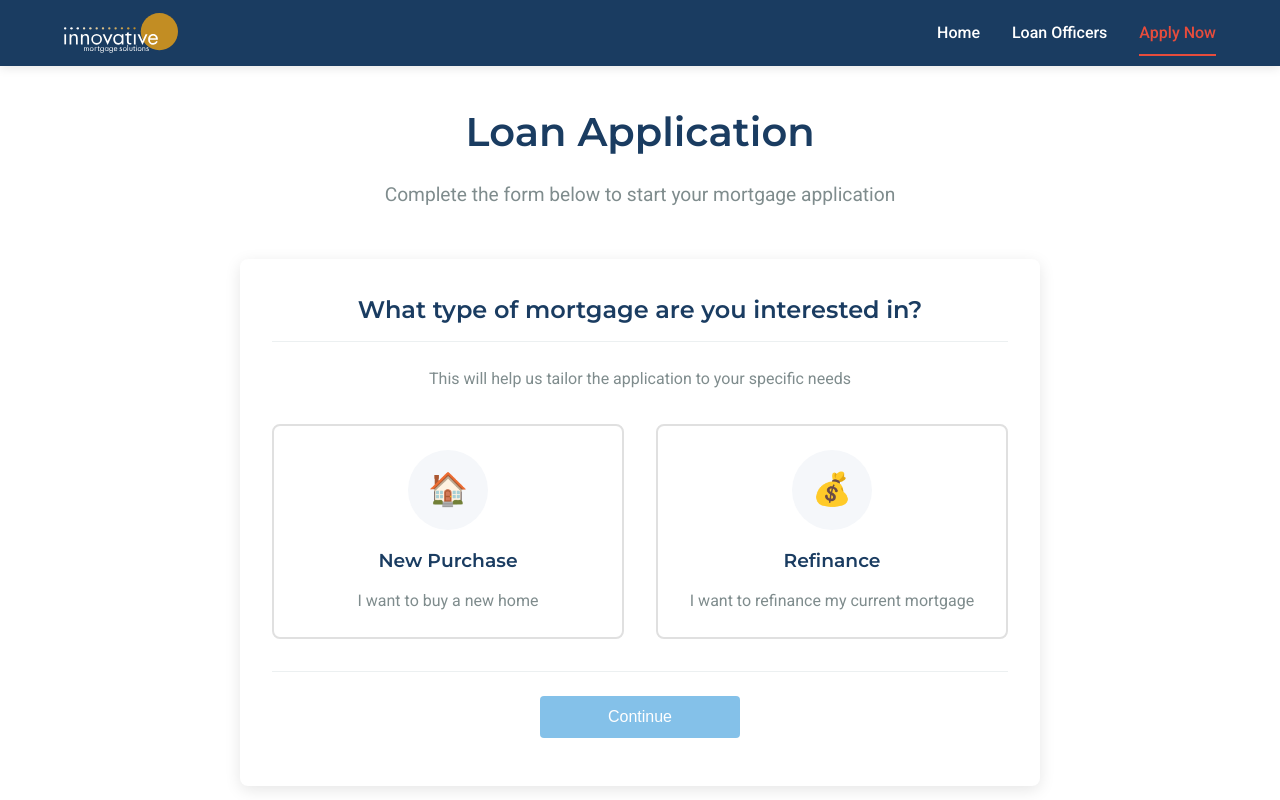
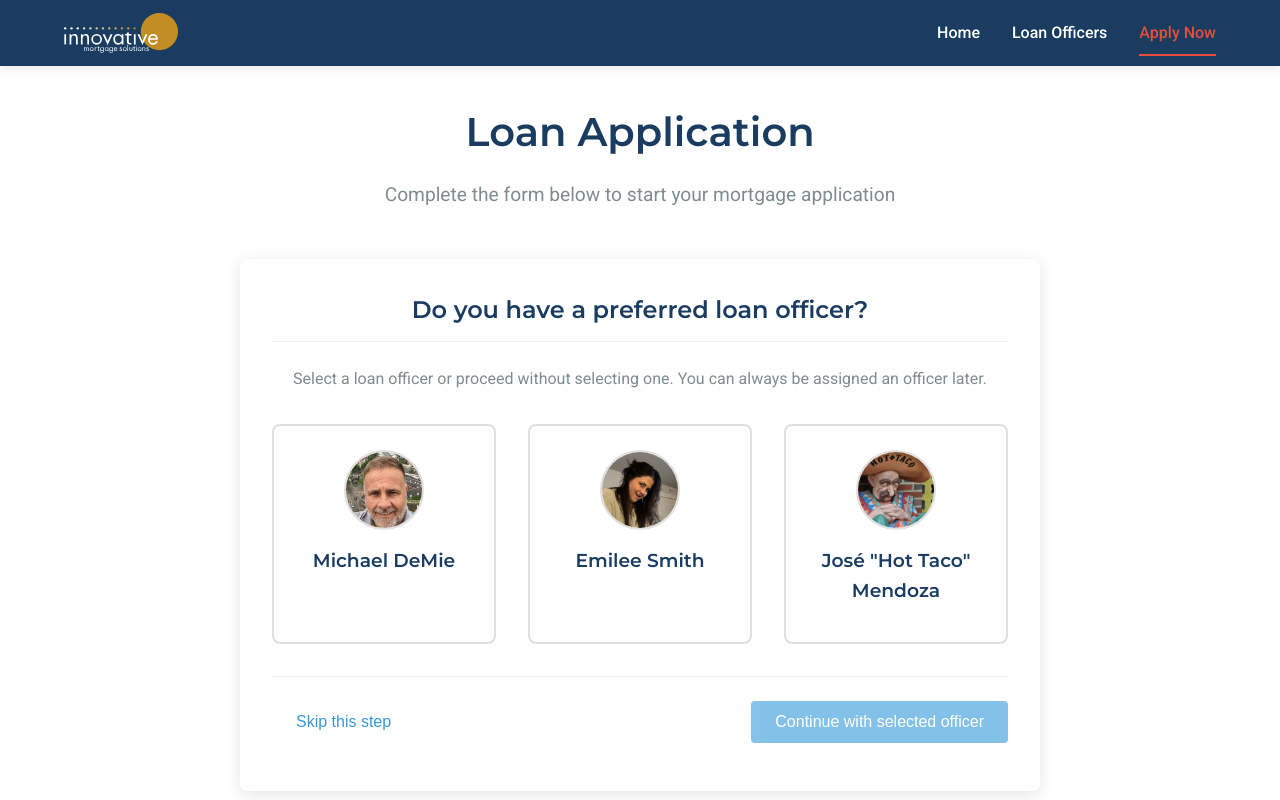
Before and after one commit to Skrillybrick/innovative-mortgage-solutions, an Angular app: page /loan-application in a window 1280 px wide. Shown: the top 800 px of the page. Built offline with nearby package versions, Linux system fonts and the light colour scheme.

Commit message:
Adding stuff

```diff
--- a/package.json
+++ b/package.json
@@ -6,7 +6,9 @@
     "start": "ng serve",
     "build": "ng build",
     "watch": "ng build --watch --configuration development",
-    "test": "ng test"
+    "test": "ng test",
+    "server": "cd server && npm install && node server.js",
+    "start:all": "concurrently \"npm run start\" \"npm run server\""
   },
   "private": true,
   "dependencies": {
@@ -26,6 +28,7 @@
     "@angular/cli": "^19.2.0",
     "@angular/compiler-cli": "^19.2.0",
     "@types/jasmine": "~5.1.0",
+    "concurrently": "^8.2.2",
     "jasmine-core": "~5.6.0",
     "karma": "~6.4.0",
     "karma-chrome-launcher": "~3.2.0",
--- a/src/app/app.config.ts
+++ b/src/app/app.config.ts
@@ -1,8 +1,13 @@
 import { ApplicationConfig, provideZoneChangeDetection } from '@angular/core';
 import { provideRouter } from '@angular/router';
+import { provideHttpClient } from '@angular/common/http';
 
 import { routes } from './app.routes';
 
 export const appConfig: ApplicationConfig = {
-  providers: [provideZoneChangeDetection({ eventCoalescing: true }), provideRouter(routes)]
+  providers: [
+    provideZoneChangeDetection({ eventCoalescing: true }),
+    provideRouter(routes),
+    provideHttpClient()
+  ]
 };
--- a/src/app/loan-application/loan-application.component.html
+++ b/src/app/loan-application/loan-application.component.html
@@ -20,8 +20,48 @@
     </div>
   }
 
+  <!-- Loan Officer Selection - Show first if no officer was pre-selected -->
+  @if (!applicationSubmitted && officerSelectionMode) {
+    <div class="application-form loan-purpose-form">
+      <div class="form-section">
+        <h2>Do you have a preferred loan officer?</h2>
+        <p>Select a loan officer or proceed without selecting one. You can always be assigned an officer later.</p>
+
+        <form [formGroup]="officerSelectionForm">
+          <div class="loan-officers-selection">
+            @for (officer of loanOfficers; track officer.id) {
+              <div class="officer-card">
+                <label class="radio-card">
+                  <input type="radio" [value]="officer.id" formControlName="selectedOfficerId">
+                  <div class="card-content">
+                    <div class="officer-image">
+                      <img [src]="officer.imageUrl" [alt]="officer.name" onerror="this.src='assets/loan-officers/placeholder-profile.png'">
+                    </div>
+                    <h3>{{officer.name}}</h3>
+                  </div>
+                </label>
+              </div>
+            }
+          </div>
+
+          <div class="form-navigation">
+            <button class="btn-secondary" (click)="skipOfficerSelection()">
+              Skip this step
+            </button>
+            <button
+              class="btn-next"
+              [disabled]="!officerSelectionForm.get('selectedOfficerId')?.value"
+              (click)="selectLoanOfficer()">
+              Continue with selected officer
+            </button>
+          </div>
+        </form>
+      </div>
+    </div>
+  }
+
   <!-- Loan Purpose Selection - Only show if not submitted and purpose not selected -->
-  @if (!applicationSubmitted && !loanPurposeSelected) {
+  @if (!applicationSubmitted && !loanPurposeSelected && !officerSelectionMode) {
     <div class="application-form loan-purpose-form">
       <div class="form-section">
         <h2>What type of mortgage are you interested in?</h2>
@@ -960,9 +1000,11 @@
 
             <div class="terms-agreement">
               <label class="checkbox-label">
-                <input type="checkbox" formControlName="agreeToTerms">
-                I agree to the terms and conditions, and authorize Innovative Mortgage Solutions to check my credit.
-                <span class="required">*</span>
+                <input type="checkbox" formControlName="agreeToTerms" id="terms-checkbox">
+                <span>
+                  I agree to the terms and conditions, and authorize Innovative Mortgage Solutions to check my credit.
+                  <span class="required">*</span>
+                </span>
               </label>
               @if (hasError(documentationForm, 'agreeToTerms', 'required')) {
                 <div class="error-message">
--- a/src/app/loan-application/loan-application.component.scss
+++ b/src/app/loan-application/loan-application.component.scss
@@ -3,6 +3,60 @@
   max-width: 1200px;
   margin: 0 auto;
   font-family: 'Roboto', sans-serif;
+}
+
+// Loan officer selection styles
+.loan-officers-selection {
+  display: flex;
+  flex-wrap: wrap;
+  justify-content: center;
+  gap: 2rem;
+  margin-bottom: 2rem;
+
+  @media (max-width: 768px) {
+    flex-direction: column;
+    gap: 1rem;
+  }
+
+  .officer-card {
+    flex: 1 0 30%;
+    min-width: 200px;
+    max-width: 250px;
+
+    .officer-image {
+      width: 80px;
+      height: 80px;
+      border-radius: 50%;
+      overflow: hidden;
+      margin: 0 auto 1rem;
+      border: 2px solid #e0e0e0;
+
+      img {
+        width: 100%;
+        height: 100%;
+        object-fit: cover;
+      }
+    }
+  }
+}
+
+.btn-secondary {
+  background-color: transparent;
+  color: #3498db;
+  padding: 0.75rem 1.5rem;
+  border: 1px solid #3498db;
+  border-radius: 4px;
+  font-size: 1rem;
+  font-weight: 500;
+  cursor: pointer;
+  transition: all 0.3s ease;
+  margin-right: 1rem;
+
+  &:hover {
+    background-color: #f1f9ff;
+    color: #2980b9;
+    border-color: #2980b9;
+  }
 }
 
 .page-header {
@@ -747,9 +801,23 @@
 
   input[type="checkbox"] {
     width: auto;
+    min-width: 20px;
+    min-height: 20px;
     margin-top: 0.25rem;
     margin-right: 0.75rem;
     cursor: pointer;
+  }
+
+  @media (max-width: 768px) {
+    align-items: center;
+
+    input[type="checkbox"] {
+      min-width: 24px;
+      min-height: 24px;
+      margin-right: 12px;
+      transform: scale(1.3);
+      flex-shrink: 0;
+    }
   }
 }
 
@@ -758,6 +826,15 @@
   background-color: #f8f9fa;
   border-radius: 4px;
   margin: 1.5rem 0;
+
+  @media (max-width: 768px) {
+    padding: 1.25rem;
+
+    .checkbox-label {
+      font-size: 1rem;
+      line-height: 1.5;
+    }
+  }
 }
 
 .application-summary {
--- a/src/app/loan-application/loan-application.component.ts
+++ b/src/app/loan-application/loan-application.component.ts
@@ -2,6 +2,8 @@ import { Component, OnInit } from '@angular/core';
 import { ActivatedRoute, Router } from '@angular/router';
 import { CommonModule } from '@angular/common';
 import { FormBuilder, FormGroup, FormArray, ReactiveFormsModule, Validators } from '@angular/forms';
+import { HttpClientModule } from '@angular/common/http';
+import { EmailService } from '../shared/services/email.service';
 
 interface LoanOfficer {
   id: number;
@@ -23,7 +25,7 @@ interface PreviousResidence {
 @Component({
   selector: 'app-loan-application',
   standalone: true,
-  imports: [CommonModule, ReactiveFormsModule],
+  imports: [CommonModule, ReactiveFormsModule, HttpClientModule],
   templateUrl: './loan-application.component.html',
   styleUrl: './loan-application.component.scss'
 })
@@ -31,7 +33,9 @@ export class LoanApplicationComponent implements OnInit {
   officerId: number | null = null;
   selectedOfficer: LoanOfficer | null = null;
 
-  // Loan type selection
+  // Application progress tracking
+  officerSelectionMode = false; // New state to track if we're on the officer selection step
+  officerSelectionForm!: FormGroup;
   loanPurposeForm!: FormGroup;
   loanPurposeSelected = false;
   isRefinance = false;
@@ -74,15 +78,33 @@ export class LoanApplicationComponent implements OnInit {
   loanOfficers: LoanOfficer[] = [
     { id: 1, name: 'Michael DeMie', imageUrl: 'assets/loan-officers/michael_d.jpg' },
     { id: 2, name: 'Emilee Smith', imageUrl: 'assets/loan-officers/emilee_s.png' },
-    { id: 3, name: 'José "Hot Taco"  Mendoza', imageUrl: 'assets/loan-officers/phil_m.jpeg' },
+    { id: 3, name: 'José "Hot Taco" Mendoza', imageUrl: 'assets/loan-officers/phil_m.jpeg' },
   ];
+
+  // Add a function to select a loan officer
+  selectLoanOfficer(): void {
+    const selectedId = this.officerSelectionForm.get('selectedOfficerId')?.value;
+    if (selectedId) {
+      this.officerId = Number(selectedId);
+      this.selectedOfficer = this.loanOfficers.find(officer => officer.id === this.officerId) || null;
+    }
+    this.officerSelectionMode = false;
+    window.scrollTo({ top: 0, behavior: 'smooth' });
+  }
+
+  // Skip loan officer selection
+  skipOfficerSelection(): void {
+    this.officerSelectionMode = false;
+    window.scrollTo({ top: 0, behavior: 'smooth' });
+  }
 
   applicationSubmitted = false;
 
   constructor(
     private route: ActivatedRoute,
     private router: Router,
-    private fb: FormBuilder
+    private fb: FormBuilder,
+    private emailService: EmailService
   ) {}
 
   ngOnInit(): void {
@@ -97,6 +119,9 @@ export class LoanApplicationComponent implements OnInit {
         if (this.selectedOfficer) {
           window.scrollTo({ top: 0, behavior: 'smooth' });
         }
+      } else {
+        // If no officer was pre-selected, show the officer selection screen first
+        this.officerSelectionMode = true;
       }
     });
   }
@@ -105,6 +130,11 @@ export class LoanApplicationComponent implements OnInit {
     // Loan Purpose Form
     this.loanPurposeForm = this.fb.group({
       purpose: ['', [Validators.required]]
+    });
+
+    // Officer Selection Form (added for the new optional step)
+    this.officerSelectionForm = this.fb.group({
+      selectedOfficerId: [null]
     });
 
     // Personal Information Form
@@ -227,9 +257,10 @@ export class LoanApplicationComponent implements OnInit {
       // On mobile, only scroll when going back to first step
       if (!this.isMobileDevice()) {
         // Desktop behavior: always scroll to application form
-        const appForm = document.getElementById('application-form');
-        if (appForm) {
-          appForm.scrollIntoView({ behavior: 'smooth' });
+        const pageHeader = document.querySelector('.page-header');
+        if (pageHeader) {
+          const bottomPosition = pageHeader.getBoundingClientRect().bottom + window.scrollY;
+          window.scrollTo({ top: bottomPosition, behavior: 'smooth' });
         }
       } else if (currentStep === 2) {
         // Mobile behavior: only scroll when going back to first step
@@ -252,9 +283,10 @@ export class LoanApplicationComponent implements OnInit {
       // On mobile, only scroll for the first step transition
       if (!this.isMobileDevice()) {
         // Desktop behavior: always scroll to application form
-        const appForm = document.getElementById('application-form');
-        if (appForm) {
-          appForm.scrollIntoView({ behavior: 'smooth' });
+        const pageHeader = document.querySelector('.page-header');
+        if (pageHeader) {
+          const bottomPosition = pageHeader.getBoundingClientRect().bottom + window.scrollY;
+          window.scrollTo({ top: bottomPosition, behavior: 'smooth' });
         }
       } else if (previousStep === 1) {
         // Mobile behavior: only scroll on first step
@@ -369,75 +401,78 @@ export class LoanApplicationComponent implements OnInit {
 
   submitApplication(): void {
     if (this.documentationForm.valid) {
-      // In a real application, this is where you would call a service to submit the form data
-      console.log('Application Submitted!');
-      console.log('Loan Purpose:', this.isRefinance ? 'Refinance' : 'New Purchase');
-      console.log('Personal Info:', this.personalInfoForm.value);
-      console.log('Property Info:', this.propertyInfoForm.value);
-      console.log('Financial Info:', this.financialInfoForm.value);
-      console.log('Living History:', this.livingHistoryForm.value);
+      // Create the FormData object to send to the server
+      const formData = new FormData();
 
-      // Log document information more specifically
+      // Get all document files
       const idDoc = this.documentationForm.get('idDocument')?.value;
       const incomeFiles = this.documentationForm.get('incomeDocuments')?.value;
       const bankFiles = this.documentationForm.get('bankStatements')?.value;
       const additionalFiles = this.documentationForm.get('additionalDocuments')?.value;
 
-      console.log('Documentation:');
-      console.log('- ID Document:', idDoc ? idDoc.name : 'None');
-      console.log('- Income Documents:', incomeFiles ? Array.from(incomeFiles as File[]).map((f: File) => f.name).join(', ') : 'None');
-      console.log('- Bank Statements:', bankFiles ? Array.from(bankFiles as File[]).map((f: File) => f.name).join(', ') : 'None');
-      console.log('- Additional Documents:', additionalFiles ? Array.from(additionalFiles as File[]).map((f: File) => f.name).join(', ') : 'None');
-      console.log('- Terms Agreed:', this.documentationForm.get('agreeToTerms')?.value);
+      // Add ID document
+      if (idDoc) {
+        formData.append('idDocument', idDoc);
+      }
 
-      // In a real application, you would send files to a server here, potentially using FormData
-      // For example:
-      /*
-      const formData = new FormData();
-      formData.append('idDocument', idDoc);
-
+      // Add each income document
       if (incomeFiles) {
         for (let i = 0; i < incomeFiles.length; i++) {
           formData.append('incomeDocuments', incomeFiles[i]);
         }
       }
 
+      // Add each bank statement
       if (bankFiles) {
         for (let i = 0; i < bankFiles.length; i++) {
           formData.append('bankStatements', bankFiles[i]);
         }
       }
 
+      // Add additional documents if any
       if (additionalFiles) {
         for (let i = 0; i < additionalFiles.length; i++) {
           formData.append('additionalDocuments', additionalFiles[i]);
         }
       }
 
-      // Add form data
-      formData.append('loanPurpose', this.isRefinance ? 'refinance' : 'purchase');
-      formData.append('personalInfo', JSON.stringify(this.personalInfoForm.value));
-      formData.append('propertyInfo', JSON.stringify(this.propertyInfoForm.value));
-      formData.append('financialInfo', JSON.stringify(this.financialInfoForm.value));
-      formData.append('livingHistory', JSON.stringify({
-        currentResidence: this.livingHistoryForm.value,
-        previousResidences: this.previousResidences.value
-      }));
+      // Prepare application data
+      const applicationData = {
+        loanPurpose: this.isRefinance ? 'refinance' : 'purchase',
+        personalInfo: this.personalInfoForm.value,
+        propertyInfo: this.propertyInfoForm.value,
+        financialInfo: this.financialInfoForm.value,
+        livingHistory: {
+          currentResidence: this.livingHistoryForm.value,
+          previousResidences: this.previousResidences.value
+        }
+      };
 
-      // Submit via HTTP
-      this.http.post('/api/loan-applications', formData).subscribe(
-        response => {
-          this.applicationSubmitted = true;
-        },
-        error => {
-          console.error('Error submitting application:', error);
-        }
-      );
-      */
+      // Add application data as JSON string
+      formData.append('applicationData', JSON.stringify(applicationData));
 
+      // Add loan officer data if selected
+      if (this.selectedOfficer) {
+        formData.append('loanOfficer', JSON.stringify(this.selectedOfficer));
+      }
+
+      // TODO - Submit the application data to the server
+      // Submit via the EmailService
+      // this.emailService.sendLoanApplication(formData).subscribe(
+      //   response => {
+      //     console.log('Application submitted successfully:', response);
+      //     this.applicationSubmitted = true;
+
+      //     // Scroll to top for success message - this one should go to the very top
+      //     window.scrollTo({ top: 0, behavior: 'smooth' });
+      //   },
+      //   error => {
+      //     console.error('Error submitting application:', error);
+      //     // Show error message to user (you can add UI for this)
+      //     alert('There was an error submitting your application. Please try again later.');
+      //   }
+      // );
       this.applicationSubmitted = true;
-
-      // Scroll to top for success message - this one should go to the very top
       window.scrollTo({ top: 0, behavior: 'smooth' });
     }
   }
--- /dev/null
+++ b/src/app/shared/services/email.service.ts
@@ -0,0 +1,37 @@
+import { Injectable } from '@angular/core';
+import { HttpClient } from '@angular/common/http';
+import { Observable } from 'rxjs';
+import { environment } from '../../../environments/environment';
+
+@Injectable({
+  providedIn: 'root'
+})
+export class EmailService {
+  private apiUrl = environment.apiUrl || '/api';
+
+  constructor(private http: HttpClient) { }
+
+  /**
+   * Send loan application data via email
+   * @param formData The complete form data including files and application info
+   * @returns Observable with the email sending result
+   */
+  sendLoanApplication(formData: FormData): Observable<any> {
+    return this.http.post<any>(`${this.apiUrl}/email/loan-application`, formData);
+  }
+
+  /**
+   * Send a confirmation email to the applicant
+   * @param email Applicant's email address
+   * @param name Applicant's name
+   * @param loanOfficerName Loan officer's name (if selected)
+   * @returns Observable with the confirmation email result
+   */
+  sendConfirmationEmail(email: string, name: string, loanOfficerName?: string): Observable<any> {
+    return this.http.post<any>(`${this.apiUrl}/email/confirmation`, {
+      email,
+      name,
+      loanOfficerName
+    });
+  }
+}
--- /dev/null
+++ b/src/environments/environment.prod.ts
@@ -0,0 +1,4 @@
+export const environment = {
+  production: true,
+  apiUrl: '/api'
+};
--- /dev/null
+++ b/src/environments/environment.ts
@@ -0,0 +1,4 @@
+export const environment = {
+  production: false,
+  apiUrl: 'http://localhost:3000/api'
+};
```
Also changed, not shown: 2 other files (tests, documents, lock files or other folders).
